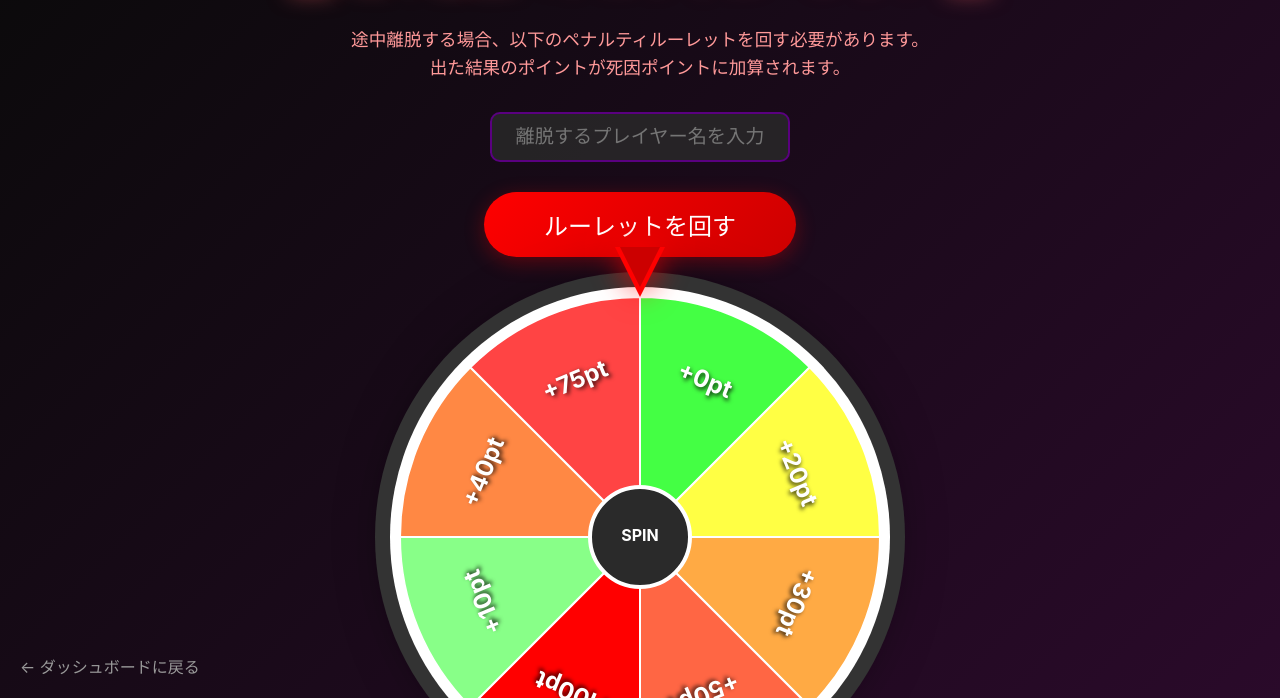
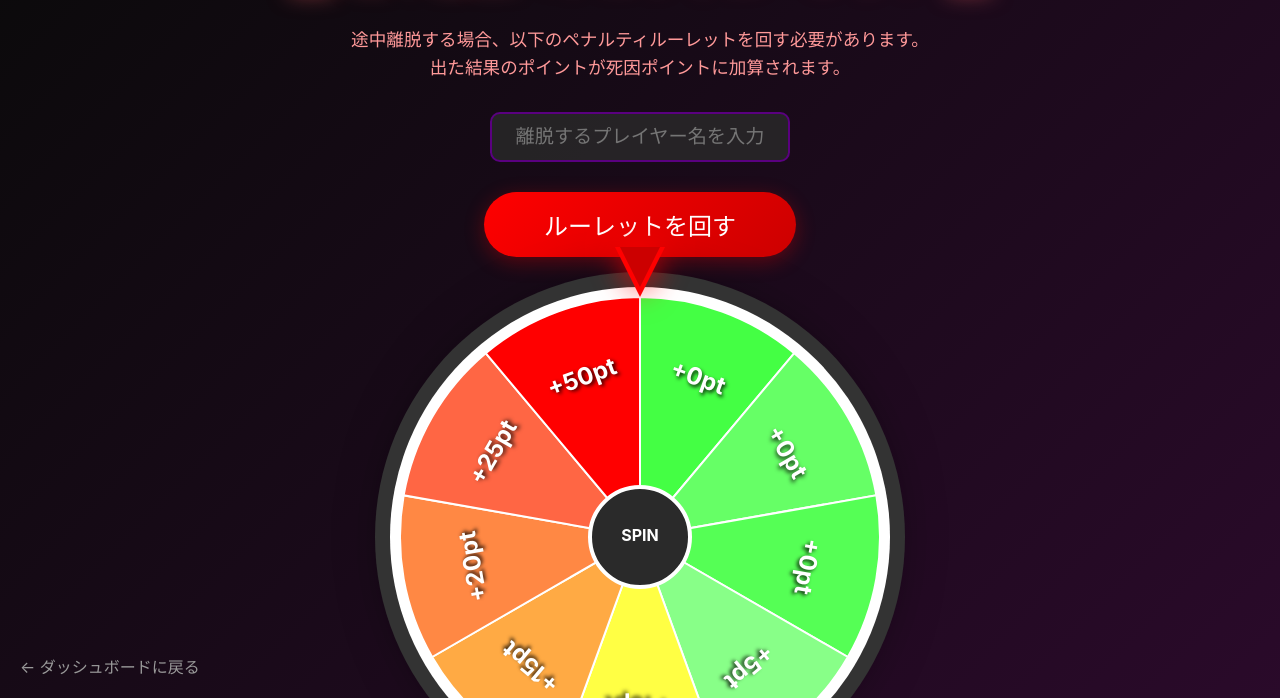
Before and after one commit to Takatodayo/Y0K0-HardcoreV2, a plain HTML site: page penalty-roulette.html in a window 1280 px wide. Shown: the part 102-800 px from the top of the page. Drawn offline with Linux system fonts and the light colour scheme; sample sign-in values are in the browser's storage.

Commit message:
Add files via upload

```diff
--- a/penalty-roulette.html
+++ b/penalty-roulette.html
@@ -270,13 +270,14 @@
 
         const penalties = [
             { text: "+0pt", points: 0, color: "#44ff44", description: "セーフ！ペナルティなし" },
-            { text: "+20pt", points: 20, color: "#ffff44", description: "軽いペナルティ: 20ポイント加算" },
-            { text: "+30pt", points: 30, color: "#ffaa44", description: "中程度のペナルティ: 30ポイント加算" },
-            { text: "+50pt", points: 50, color: "#ff6644", description: "重いペナルティ: 50ポイント加算" },
-            { text: "+100pt", points: 100, color: "#ff0000", description: "最大ペナルティ！100ポイント加算" },
-            { text: "+10pt", points: 10, color: "#88ff88", description: "最小ペナルティ: 10ポイント加算" },
-            { text: "+40pt", points: 40, color: "#ff8844", description: "中程度のペナルティ: 40ポイント加算" },
-            { text: "+75pt", points: 75, color: "#ff4444", description: "かなり重いペナルティ: 75ポイント加算" }
+            { text: "+0pt", points: 0, color: "#66ff66", description: "セーフ！ペナルティなし" },
+            { text: "+0pt", points: 0, color: "#55ff55", description: "セーフ！ペナルティなし" },
+            { text: "+5pt", points: 5, color: "#88ff88", description: "最小ペナルティ: 5ポイント加算" },
+            { text: "+10pt", points: 10, color: "#ffff44", description: "軽いペナルティ: 10ポイント加算" },
+            { text: "+15pt", points: 15, color: "#ffaa44", description: "中程度のペナルティ: 15ポイント加算" },
+            { text: "+20pt", points: 20, color: "#ff8844", description: "中程度のペナルティ: 20ポイント加算" },
+            { text: "+25pt", points: 25, color: "#ff6644", description: "重いペナルティ: 25ポイント加算" },
+            { text: "+50pt", points: 50, color: "#ff0000", description: "最大ペナルティ！50ポイント加算" }
         ];
 
         let isSpinning = false;
```
